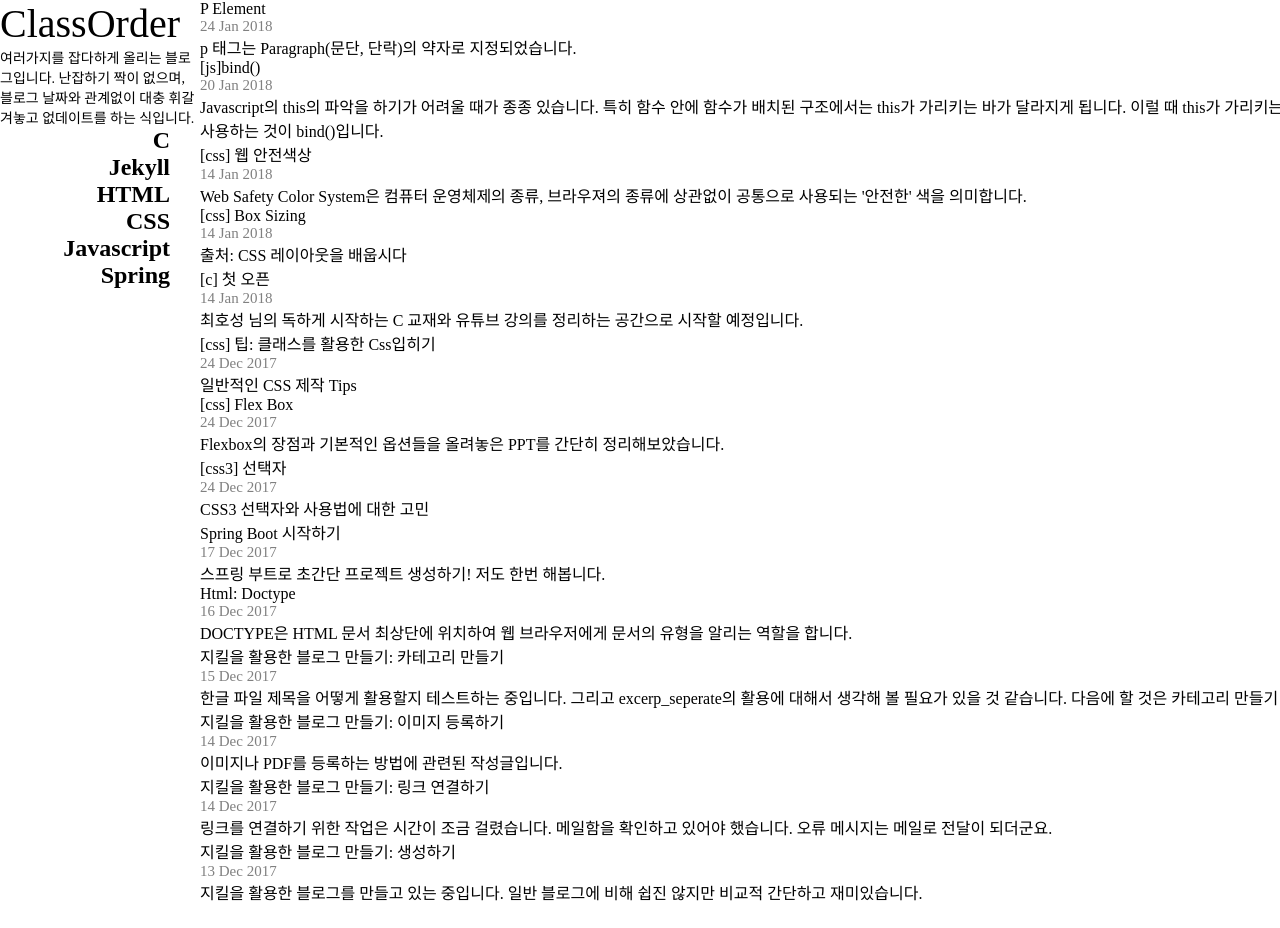
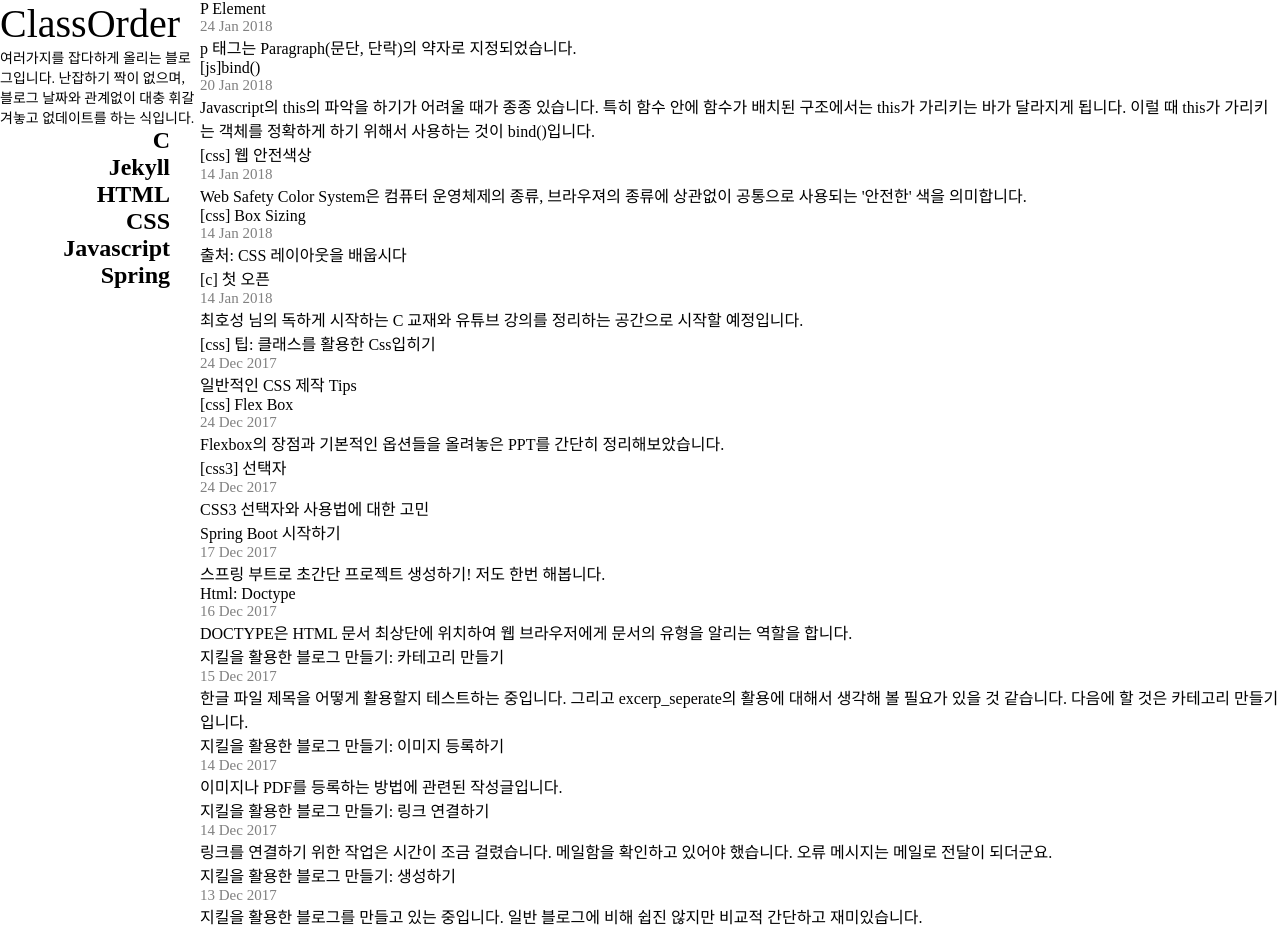
Before and after one commit to ProjectTavern/deprecated-winterguard.github.io, a Jekyll site: the page built from index.html, in a window 1280 px wide and 928 px high. Built offline with Jekyll 4.4.1, drawn with Linux system fonts in a browser that asks for light colours; nearby versions of some CDN libraries; the list of posts is cut into pages by our own code.

Commit message:
Update head.html

```diff
--- a/_includes/head.html
+++ b/_includes/head.html
@@ -41,7 +41,7 @@
         /* border-bottom: 3px solid #ffaef8; */
       }
       .main_header{position:fixed;width:200px}
-      .main_content{margin-left:200px;width:100%;min-width:960px;}
+      .main_content{margin-left:200px}
       .date{font-size:15px;color:grey;display:block}
       .categories{text-align:right;font-size:1.5em;font-weight:bold}
       .categories li{margin-right:30px}
```
